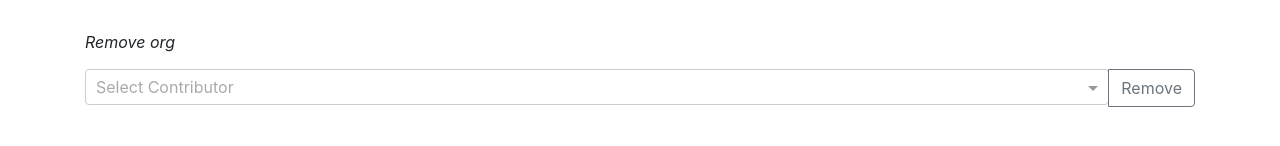
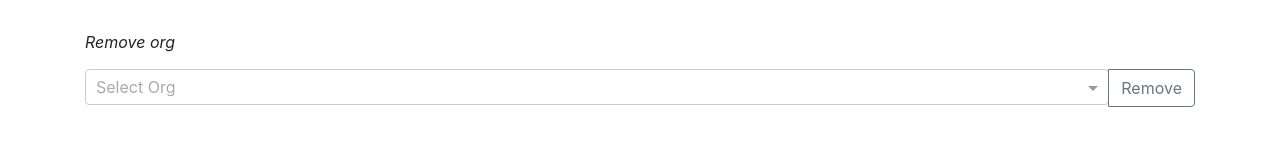
Before and after one commit to todogroup/repolinter-dashboard, a React (Create React App) app: page /admin in a window 1280 px wide. Shown: the part 196-342 px from the top of the page. Built offline with nearby package versions, Linux system fonts and the light colour scheme; no server answers.

Commit message:
Admin page frontend.

```diff
--- a/package.json
+++ b/package.json
@@ -6,6 +6,7 @@
     "@types/jsonfile": "^4.0.1",
     "@types/materialize-css": "^1.0.3",
     "@types/react-bootstrap": "^0.32.9",
+    "@types/react-modal": "^3.2.0",
     "@types/react-router-dom": "^4.2.7",
     "@types/react-select": "^1.2.7",
     "@types/react-table": "^6.7.11",
@@ -19,6 +20,7 @@
     "react-bootstrap": "^0.32.1",
     "react-dom": "^16.4.0",
     "react-materialize": "^2.2.1",
+    "react-modal": "^3.5.1",
     "react-router-dom": "^4.3.1",
     "react-scripts-ts": "2.16.0",
     "react-select": "^1.2.1",
--- a/src/browser/containers/Admin.tsx
+++ b/src/browser/containers/Admin.tsx
@@ -18,7 +18,6 @@ export default class Admin extends React.Component<Props, State> {
 		orgs: [],
 		removeOrg: '',
 		addOrg:''
-
 	};
   }
 
@@ -30,7 +29,6 @@ public componentWillMount(){
 }
 
 handleRemoveOrg=(e:any)=>{
-	console.log(e);
 	this.setState({
 		removeOrg: e.value
 	})
@@ -42,6 +40,14 @@ handleAddOrg=(e:any)=>{
 	})
 }
 
+handleRemoveRequest=()=>{
+ //reqJSON('http://127.0.0.1:3000/removeorg/'+ this.state.removeOrg);
+}
+
+handleAddRequest=()=>{
+ reqJSON('http://127.0.0.1:3000/addorg/'+ this.state.addOrg);
+}
+
 public render(){
  return(
 	<div className="container padding-top">
@@ -49,14 +55,14 @@ public render(){
 	<div className="input-group mb-5">
   	<input type="text" className="form-control" placeholder="Org Url" onChange={this.handleAddOrg} required={true}/>
   	<div className="input-group-append">
-    <button className="btn btn-outline-secondary" type="button">Submit</button>
+    <button className="btn btn-outline-secondary" type="button" onClick={this.handleAddRequest}>Submit</button>
   	</div>
 	</div>
 	<p className="fancy">Remove org</p>
 	<div className="input-group mb-5">
 	<Select
 		id="state-select"
-        placeholder="Select Contributor"
+        placeholder="Select Org"
         options={this.state.orgs.map((obj:any) => {return {label: obj.org_name,value: obj.org_name}})}
         required={true}
         value={this.state.removeOrg}
@@ -67,7 +73,7 @@ public render(){
         className="flex"
 	/>
 	<div className="input-group-append">
-    <button className="btn btn-outline-secondary" type="button">Remove</button>
+    <button className="btn btn-outline-secondary" type="button" onClick={this.handleRemoveRequest}>Remove</button>
   	</div>
 	</div>
  	</div>
--- a/src/browser/containers/OrgResults.tsx
+++ b/src/browser/containers/OrgResults.tsx
@@ -63,7 +63,7 @@ public render(){
 	<div className="container padding-top">
 	<Select
 		id="state-select"
-        placeholder="Select Contributor"
+        placeholder="Select Organisation"
         options={this.getProcessedList(this.state.orgs)}
         onChange={this.handleOrgChange}
         required={true}
```
Also changed, not shown: 1 other file (tests, documents, lock files or other folders).
